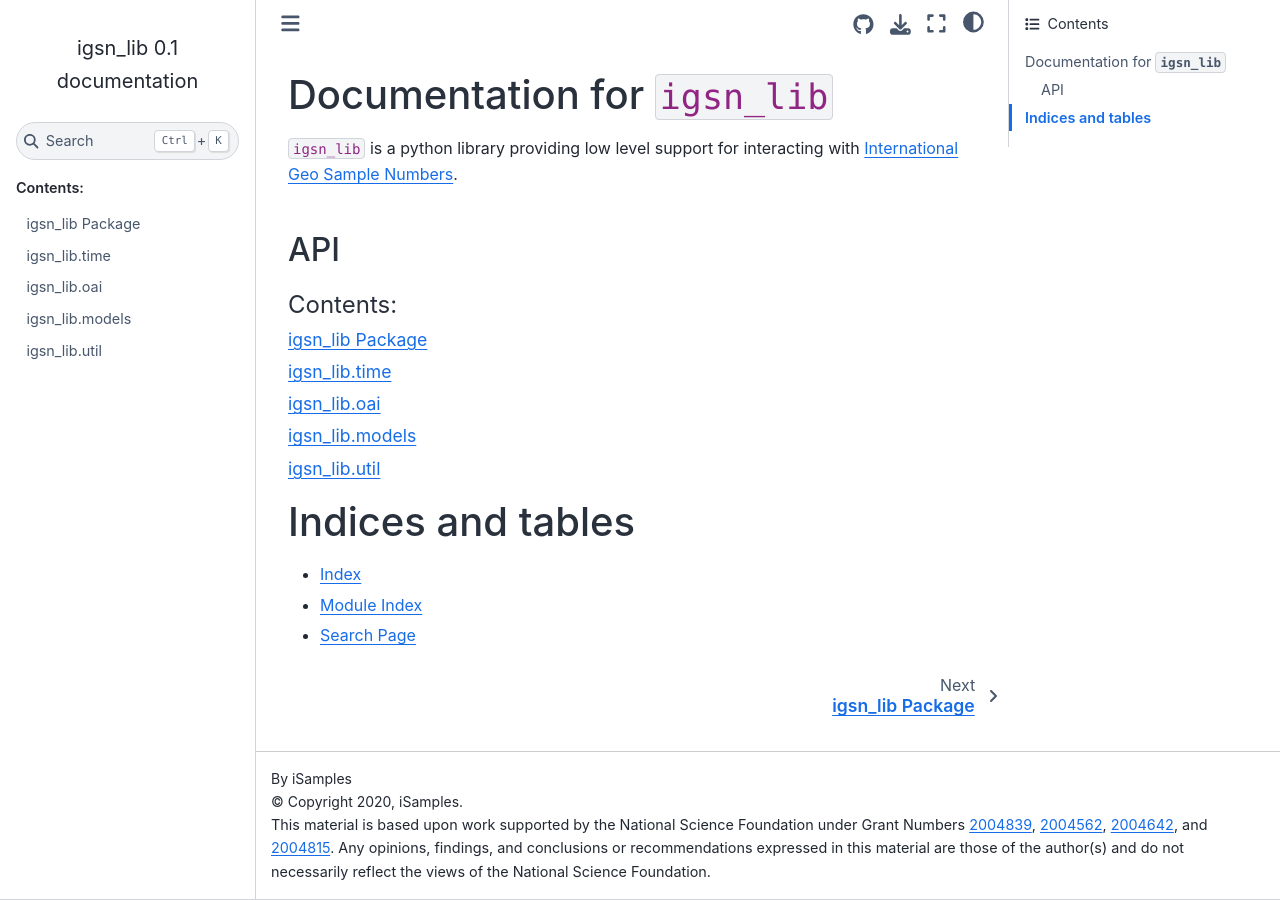
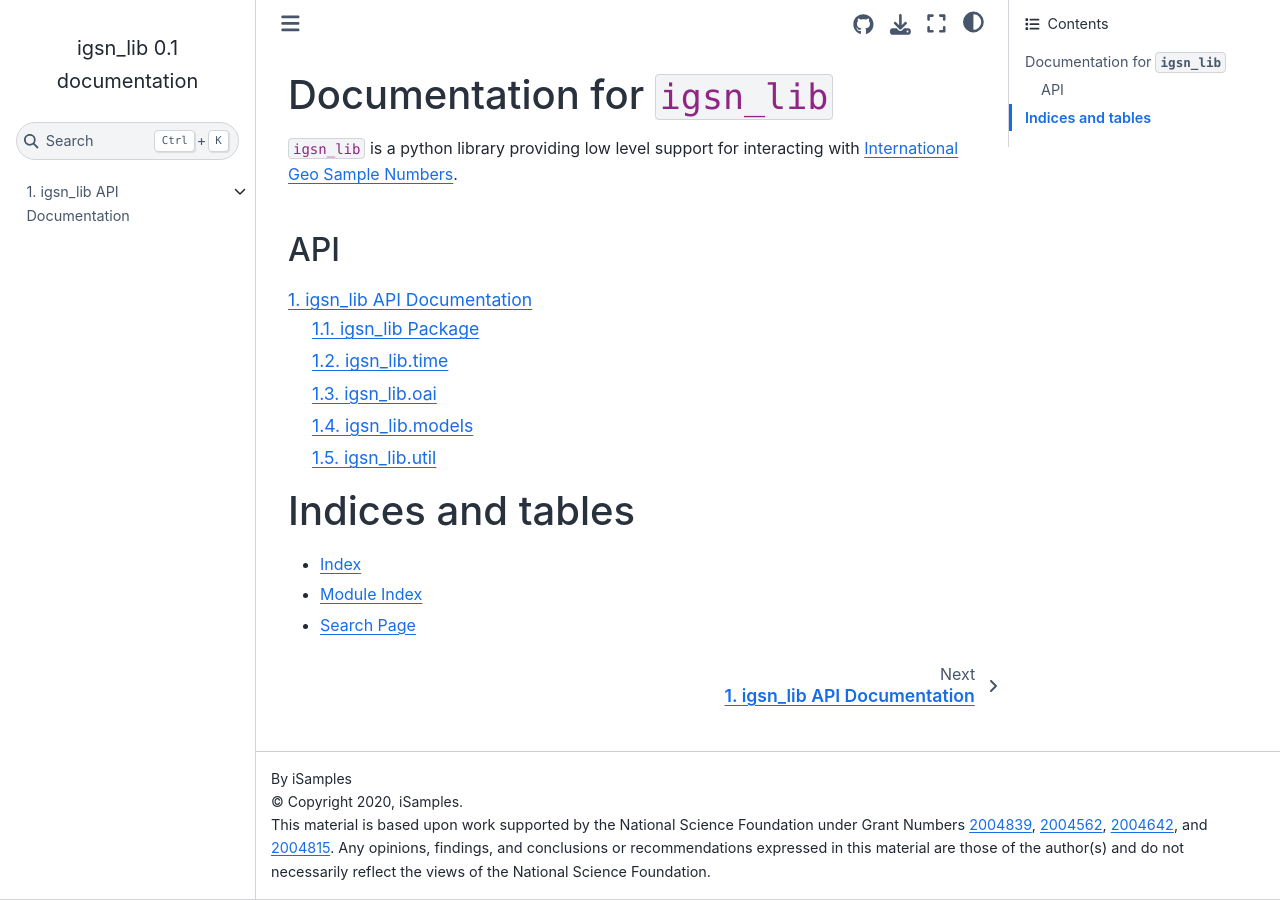
Before and after one commit to isamplesorg/igsn_lib, a Sphinx documentation site: the page built from docs/source/index.rst, in a window 1280 px wide. Built offline with Sphinx 7.4.7 and the Sphinx Book theme 1.1.4, drawn with Linux system fonts in a browser that asks for light colours.

Commit message:
Refactored layout to use an index page for interal docs

```diff
--- a/docs/source/index.rst
+++ b/docs/source/index.rst
@@ -9,14 +9,10 @@ API
 ---
 
 .. toctree::
-   :maxdepth: 1
-   :caption: Contents:
+   :numbered:
+   :titlesonly:
 
-   api/igsn_lib
-   api/igsn_lib.time
-   api/igsn_lib.oai
-   api/igsn_lib.models
-   api/igsn_lib.util
+   api/index
 
 
 Indices and tables
```
